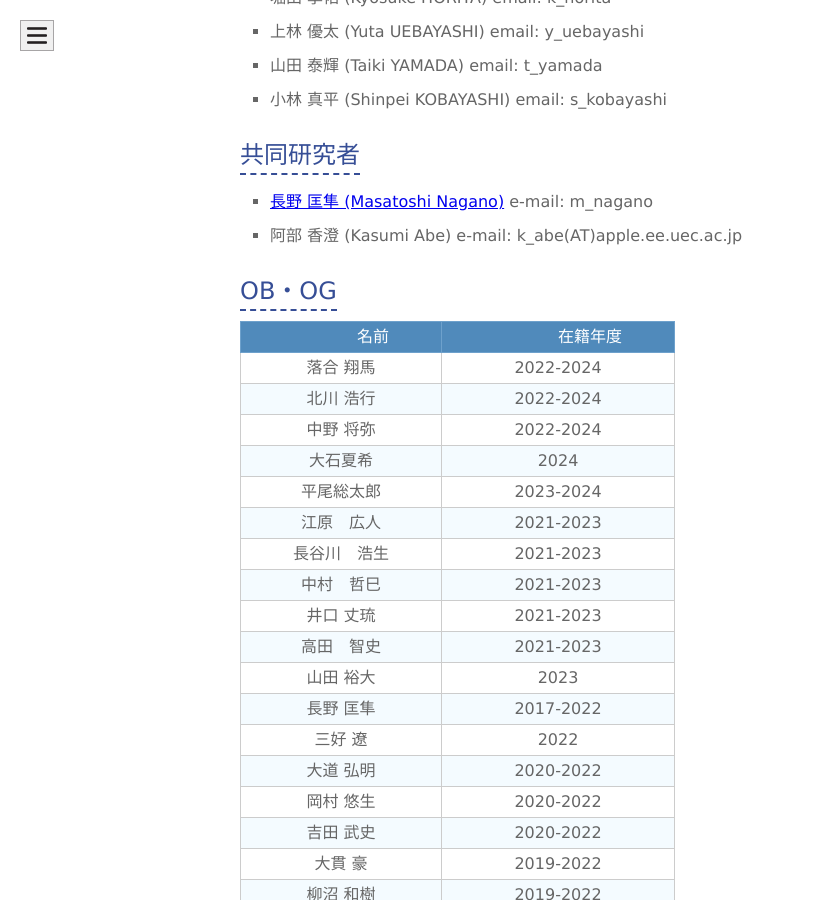
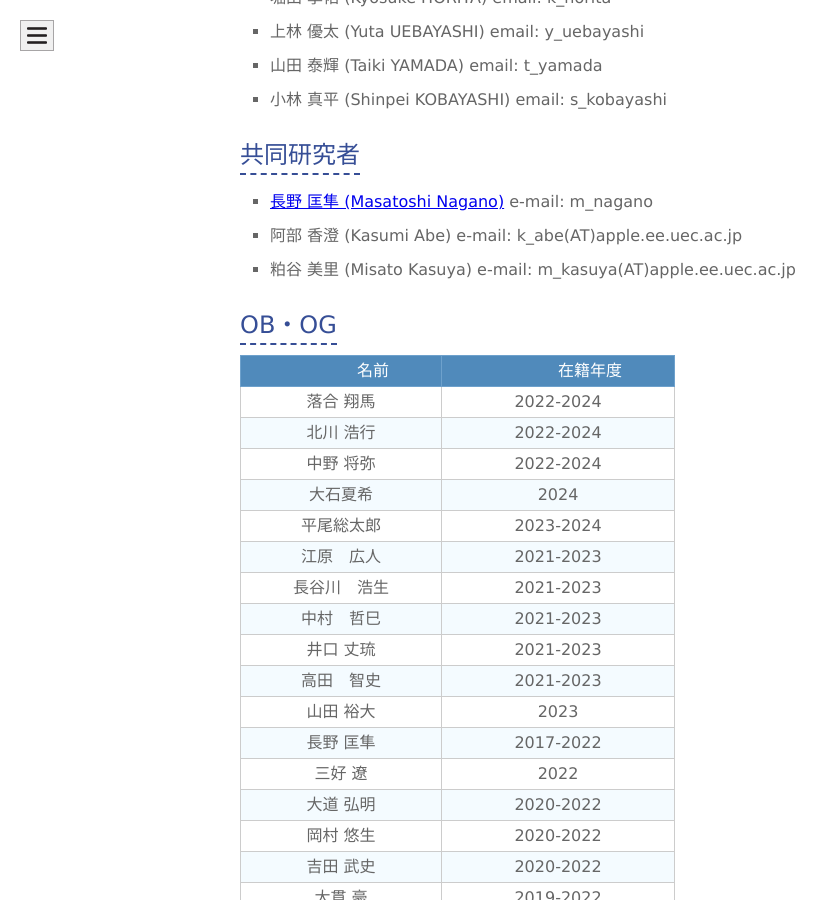
Before and after one commit to naka-lab/naka-lab.github.io, a Jekyll site: the page built from subpages/member.md, in a window 1280 px wide and 900 px high, scrolled down 1501 px. Shown: the whole window, without its empty margins (0-838 px from the left). Built offline with Jekyll 4.4.1, drawn with Linux system fonts in a browser that asks for light colours.

Commit message:
Update member.md

```diff
--- a/subpages/member.md
+++ b/subpages/member.md
@@ -39,6 +39,8 @@ layout: default
 ## 共同研究者
 - [長野 匡隼 (Masatoshi Nagano)](https://sites.google.com/view/nagano-lab/profile) e-mail: m_nagano
 - 阿部 香澄 (Kasumi Abe) e-mail: k_abe(AT)apple.ee.uec.ac.jp
+- 粕谷 美里 (Misato Kasuya) e-mail:
+m_kasuya(AT)apple.ee.uec.ac.jp
 
 ## OB・OG
 
```
